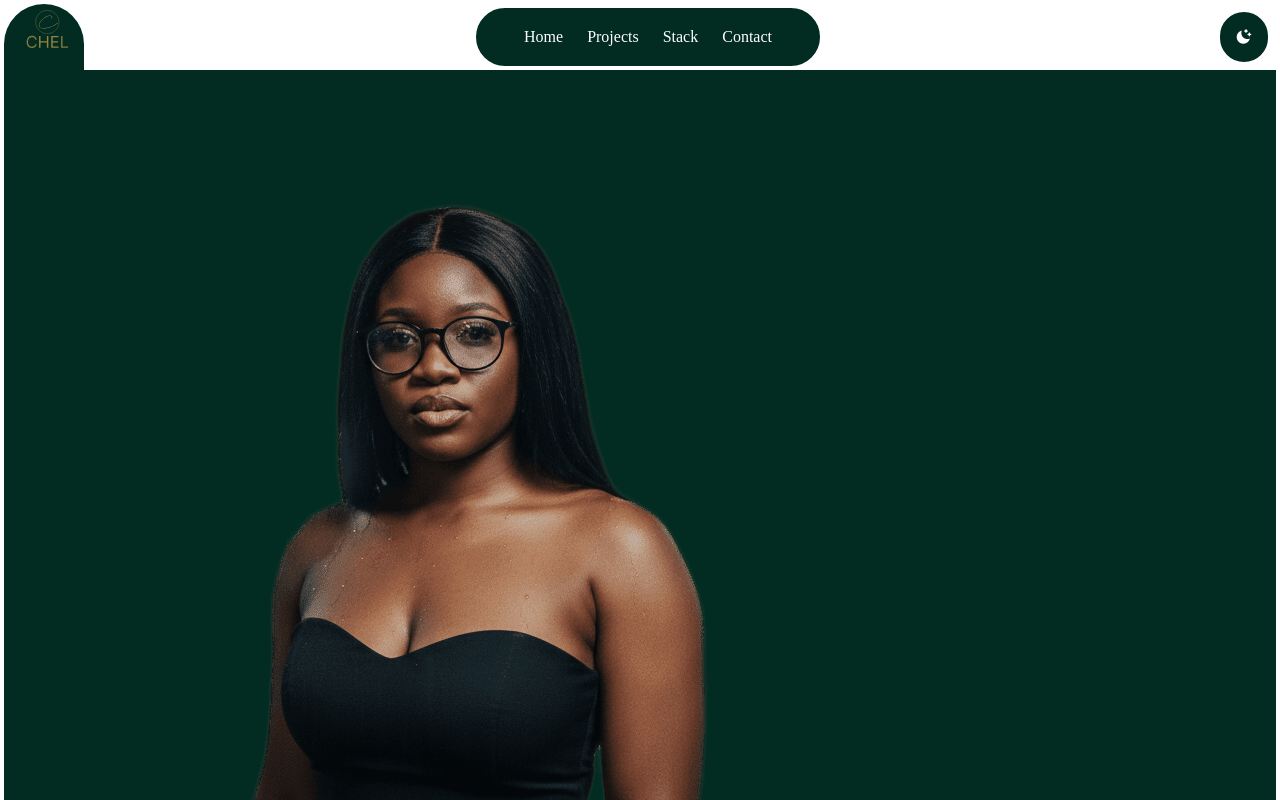
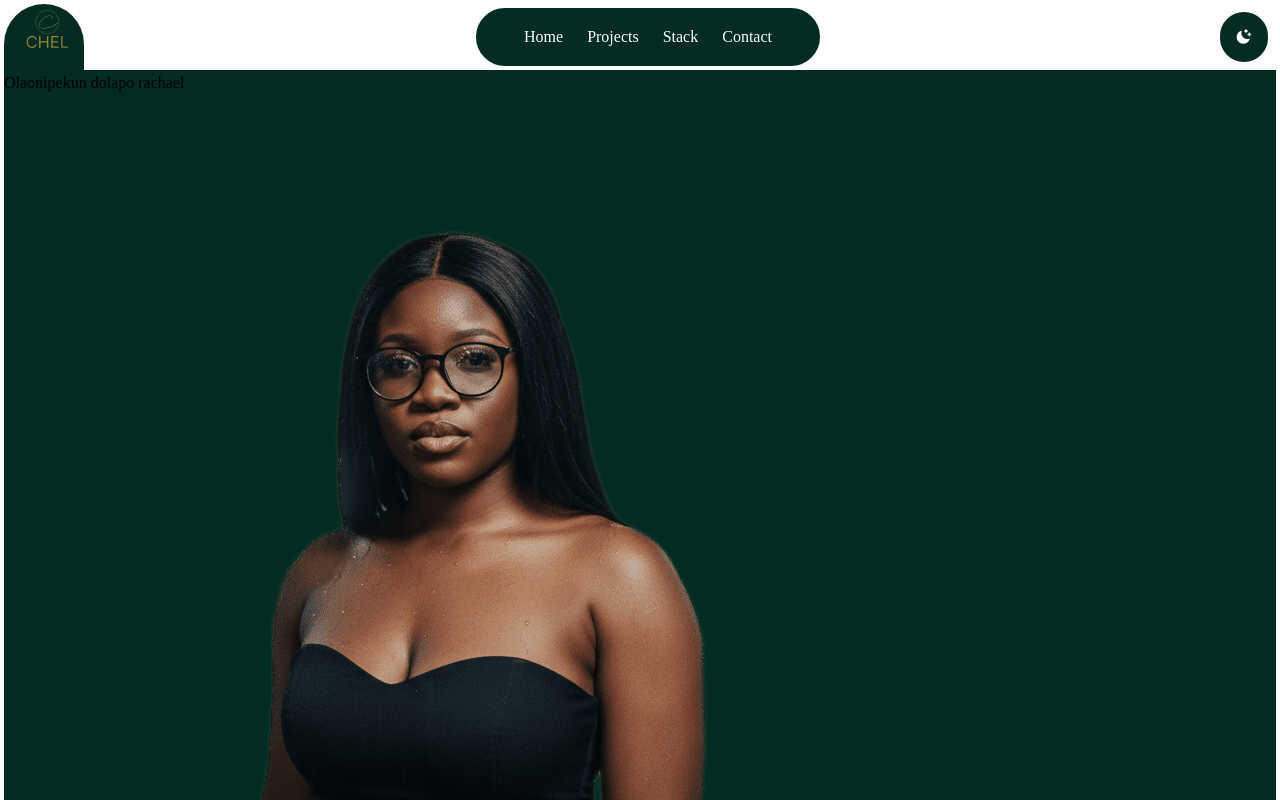
Before and after one commit to Lovethrech/my-main-portfolio, a Vue app: page / in a window 1280 px wide. Shown: the top 800 px of the page. Built offline with nearby package versions, Linux system fonts and the light colour scheme.

Commit message:
working on the hero components.

```diff
--- a/src/components/hero/HeroCtn.vue
+++ b/src/components/hero/HeroCtn.vue
@@ -1,9 +1,11 @@
 <script setup>
+import HeroTextAndBtnCtn from './HeroTextAndBtnCtn.vue';
 import HeroUserProfileImage from './HeroUserProfileImage.vue';
 </script>
 
 <template>
     <section class="hero-ctn">
+        <HeroTextAndBtnCtn/>
         <HeroUserProfileImage/>
     </section>
 </template>
--- a/src/components/hero/HeroTextAndBtnCtn.vue
+++ b/src/components/hero/HeroTextAndBtnCtn.vue
@@ -1,5 +1,9 @@
+<script setup>
+import HeroTextCtn from './HeroTextCtn.vue';
+</script>
+
 <template>
     <div class="hero-text-and-btn-ctn">
-
+        <HeroTextCtn/>
     </div>
 </template>
--- a/src/components/hero/HeroTextCtn.vue
+++ b/src/components/hero/HeroTextCtn.vue
@@ -1,5 +1,7 @@
 <template>
     <div class="hero-text-ctn">
-
+        <p class="name">
+            Olaonipekun dolapo rachael
+        </p>
     </div>
 </template>
```
